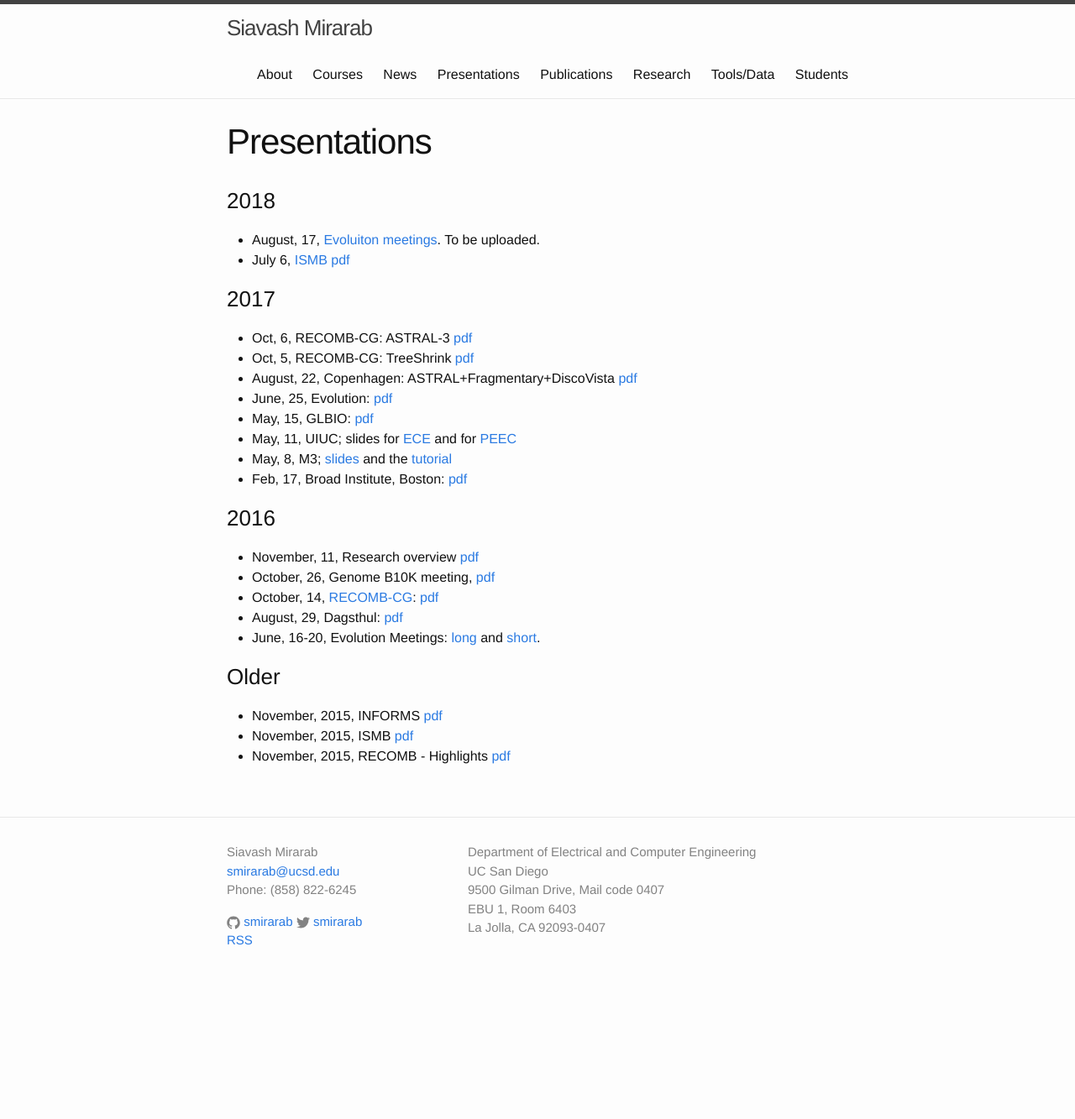
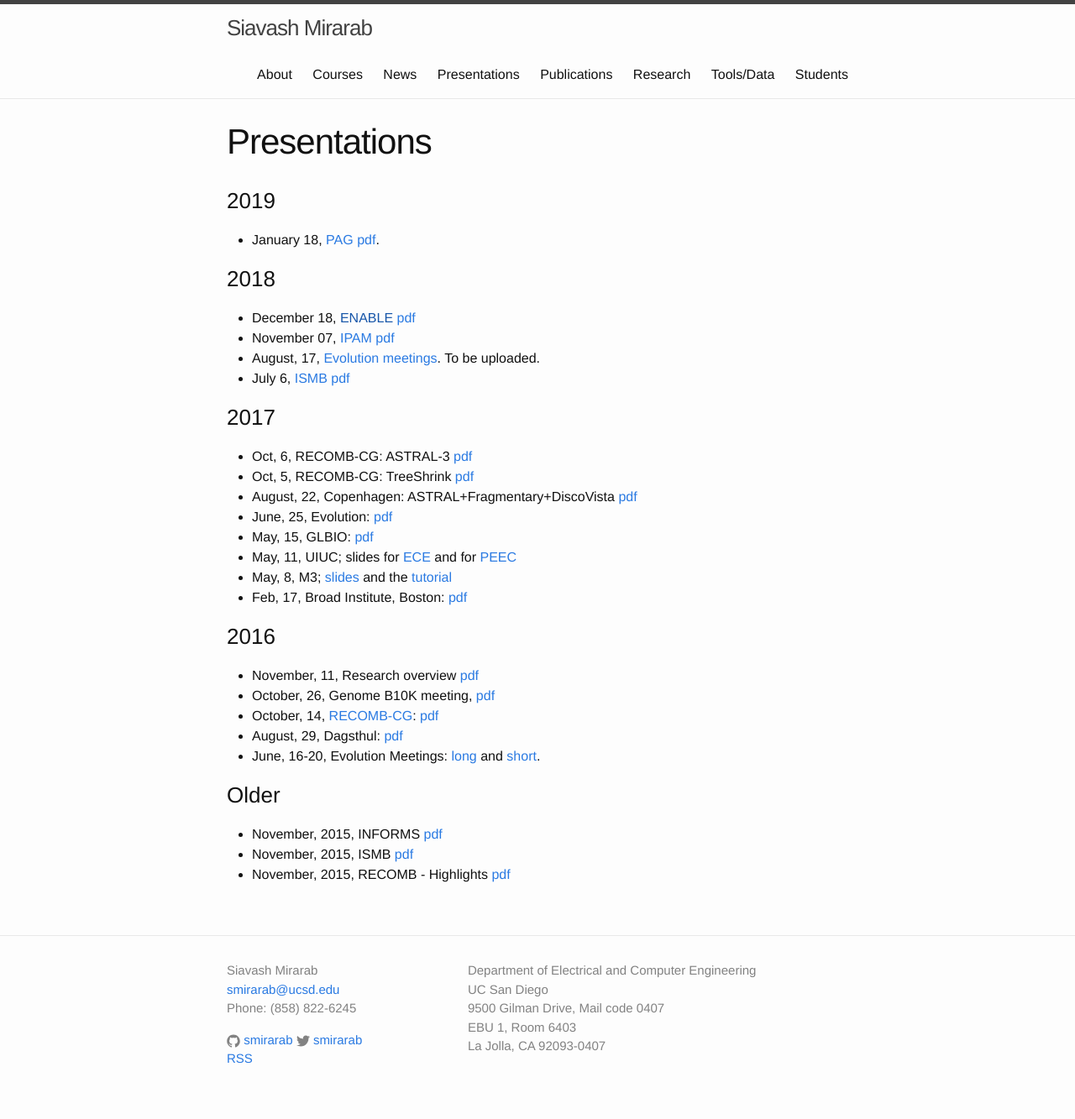
Before and after one commit to smirarab/website, a Jekyll site: the page built from presentations.md, in a window 1280 px wide. Shown: the whole page at 84% size. Built offline with Jekyll 4.4.1, drawn with Linux system fonts in a browser that asks for light colours; before the commit the page ends 1192 px from its top, so only the background shows below that.

Commit message:
update presentations

```diff
--- a/presentations.md
+++ b/presentations.md
@@ -2,10 +2,17 @@
 layout: page
 title: Presentations
 ---
+
+### 2019
+
+* January 18, [PAG](https://pag.confex.com/pag/xxvii/meetingapp.cgi/Paper/36191) [pdf]({{ site.url}}/assets/2019-pag-advances.pdf).
+
 ### 2018
 
-* August, 17, [Evoluiton meetings](http://tandy.cs.illinois.edu/PhyloSynth-Symp2018.html). To be uploaded.
-* July 6, [ISMB](https://www.iscb.org/ismb2018-program/ismb2018-tutorials#am4) [pdf]({{ site.url }}/assets/2018-Lecture_Siavash_phylogenomics)
+* December 18, [ENABLE]() [pdf]({{ site.url}}/assets/2018-enable.pdf)
+* November 07, [IPAM](http://www.ipam.ucla.edu/programs/workshops/workshop-iii-hpc-for-computationally-and-data-intensive-problems/?tab=speaker-list) [pdf]({{ site.url}}/assets/2018-ipam.pdf)
+* August, 17, [Evolution meetings](http://tandy.cs.illinois.edu/PhyloSynth-Symp2018.html). To be uploaded.
+* July 6, [ISMB](https://www.iscb.org/ismb2018-program/ismb2018-tutorials#am4) [pdf]({{ site.url }}/assets/2018-Lecture_Siavash_phylogenomics.pdf)
 
 ### 2017
 
```
Also changed, not shown: 2 other files.
